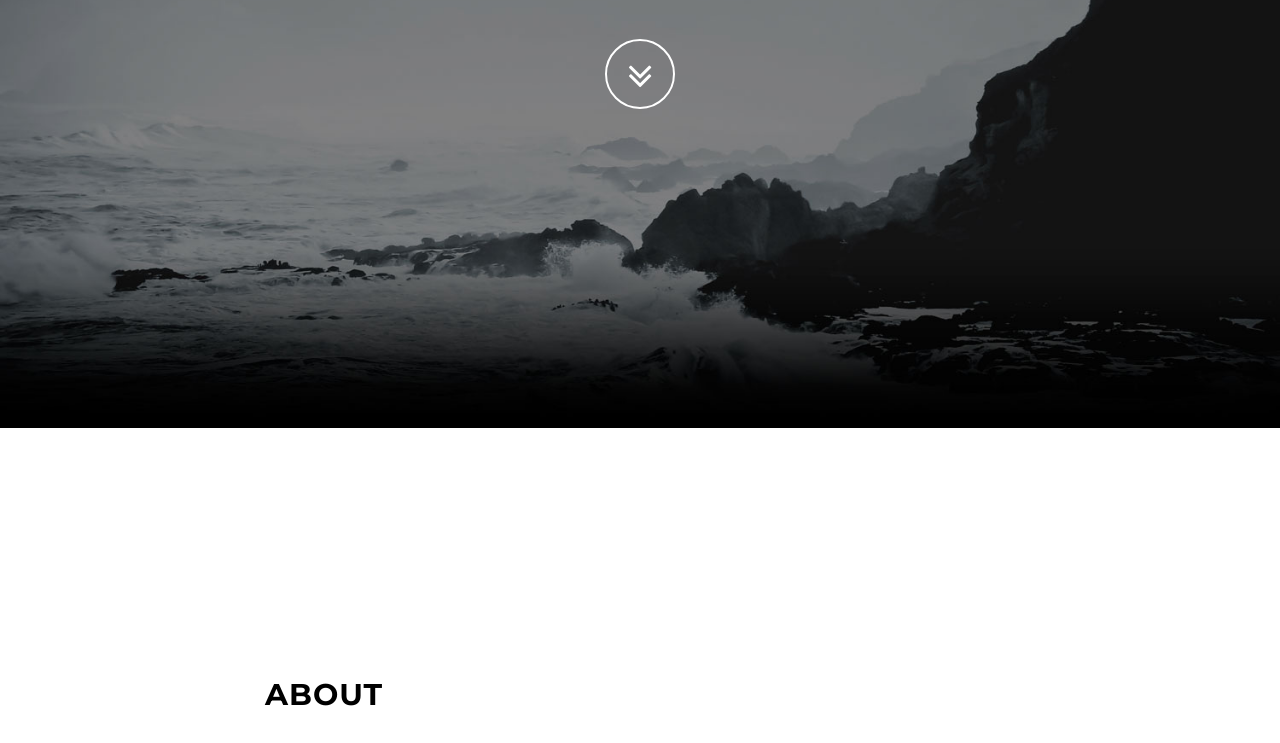
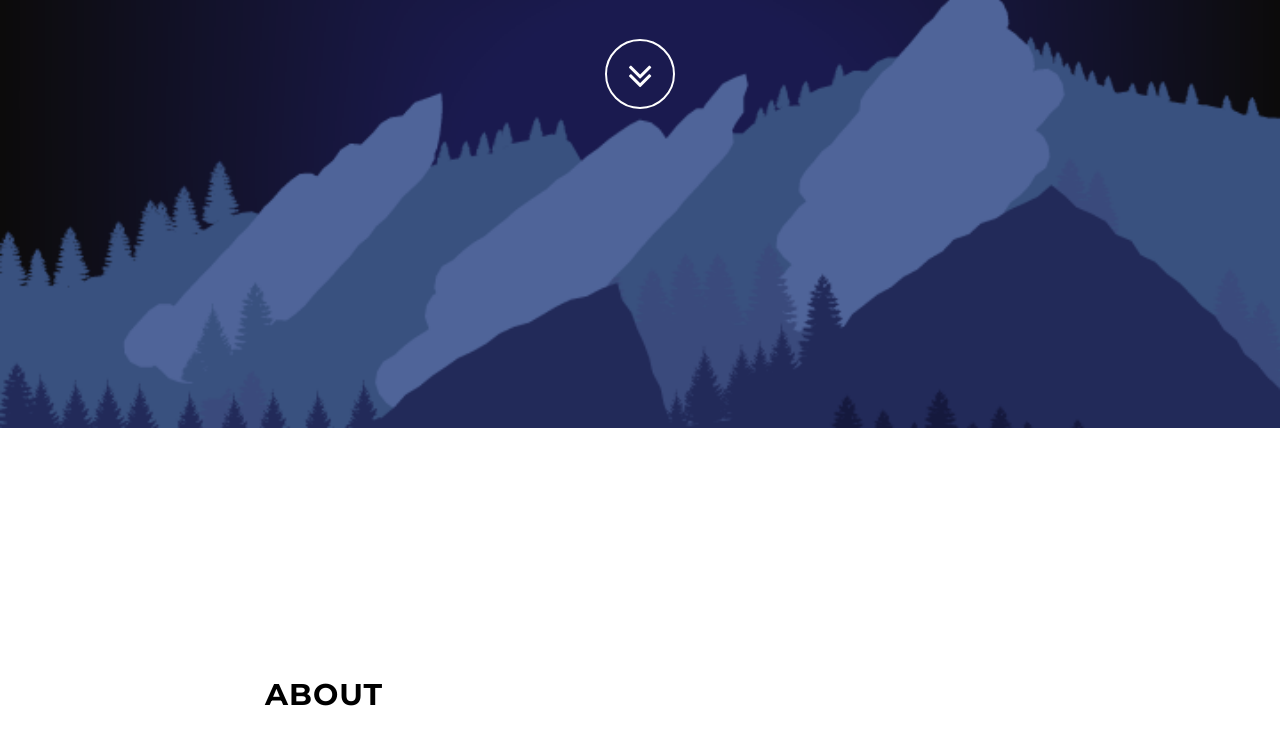
Before and after one commit to HackCU/HackCU2016, a plain HTML site: page Website/index.html in a window 1280 px wide. Shown: the part 372-1115 px from the top of the page. Drawn offline with Linux system fonts and the light colour scheme.

Commit message:
updated css for main image

```diff
--- a/Website/css/grayscale_1.css
+++ b/Website/css/grayscale_1.css
@@ -147,7 +147,8 @@ a:focus {
     padding: 100px 0;
     text-align: center;
     color: #fff;
-    background: url(../img/intro-bg.jpg) no-repeat bottom center scroll;
+    //background: url(../img/flatirons.png) no-repeat bottom center scroll;
+    background: url(../img/flatirons.png) no-repeat top center scroll;
     background-color: #000;
     -webkit-background-size: cover;
     -moz-background-size: cover;
```
